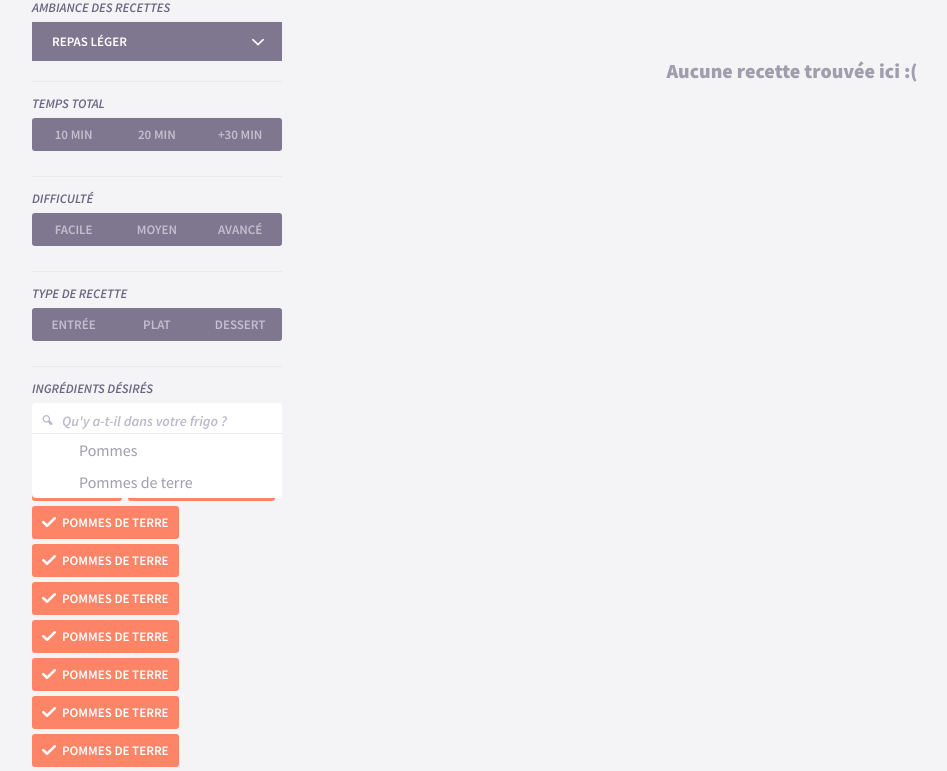
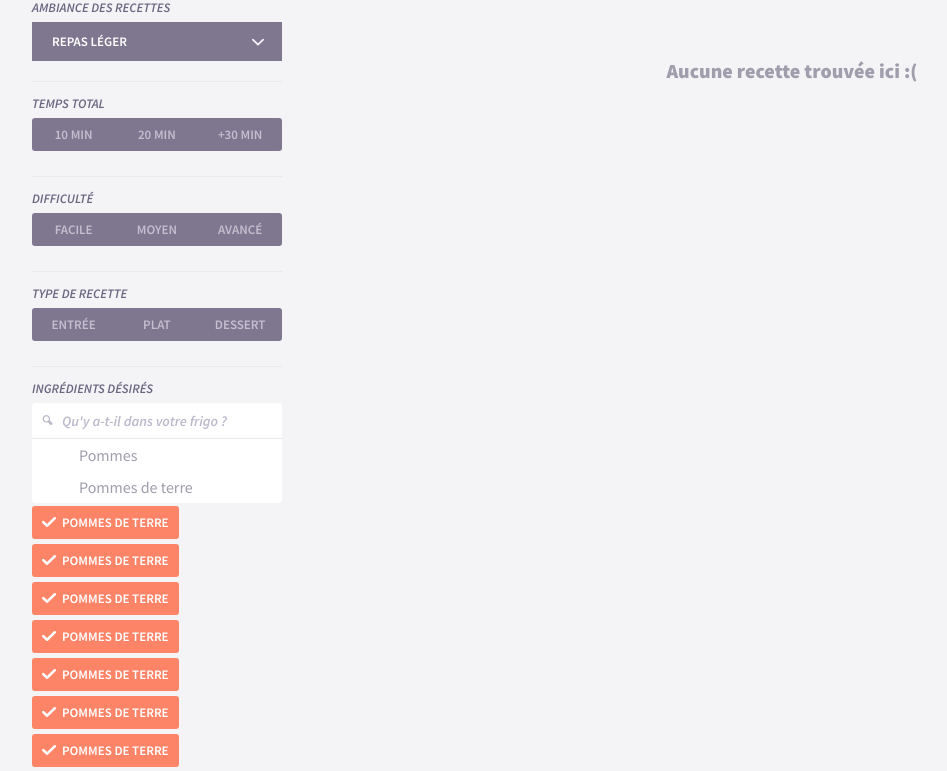
Before and after one commit to AntoineWattier/PUMIR-H3T2, a PHP site: template app/Views/Recipes/noResult.html in a window 1280 px wide. Shown: the part 155-926 px from the top of the page, without its empty margins (8-955 px from the left). Run offline with PHP 8.4, Linux system fonts and the light colour scheme; the template is opened without the code that fills it, so the values that code supplies are empty; some web fonts are replaced.

Commit message:
Ingredients filter fixes

```diff
--- a/public/styles/main.css
+++ b/public/styles/main.css
@@ -83,7 +83,7 @@ form div.ingredients.suggest input[type="text"] { border-bottom-right-radius: 0;
 form div.ingredients input[type="text"] { height: 60px; width: 100%; box-sizing: border-box; border: 0; padding-left: 50px; color: #635c78; font-size: 1.385em; font-weight: 600; border-radius: 4px; }
 form div.ingredients input[type="text"]::-webkit-input-placeholder { color: #bdb8cc; font-style: italic; }
 form div.ingredients i.zoom { position: absolute; top: 22px; left: 20px; }
-form div.ingredients ul.suggestions { position: absolute; left: 0; top: 60px; width: 100%; display: none; border-top: 1px solid #ebeaf0; }
+form div.ingredients ul.suggestions { position: absolute; left: 0; top: 60px; width: 100%; display: none; border-top: 1px solid #ebeaf0; height: 96px; overflow: hidden; border-radius: 0 0 4px 4px;}
 form div.ingredients ul.suggestions li { display: block; background: #fff; font-size: 1.231em; color: #a09dac; padding: 8px 0; transition: background ease-out 0.3s, color ease-out 0.3s; }
 form div.ingredients ul.suggestions li:last-child { border-bottom-right-radius: 4px; border-bottom-left-radius: 4px; }
 form div.ingredients ul.suggestions li:hover,form div.ingredients ul.suggestions li.text-selected {background: #fe8468; color: #fff; }
@@ -145,7 +145,7 @@ section#main.recipes aside#filters form select { font-family: "Source Sans Pro",
 section#main.recipes aside#filters form div.group label span { padding: 10px 15px;}
 section#main.recipes aside#filters form div.ingredients input[type="text"]{ height: 35px; font-size: 1.1em; padding-left: 30px; }
 section#main.recipes aside#filters form div.ingredients i.zoom.sm { top: 12px; left: 10px; }
-section#main.recipes aside#filters form div.ingredients ul.suggestions { top: 30px; }
+section#main.recipes aside#filters form div.ingredients ul.suggestions { top: 35px; }
 section#main.recipes aside#filters form div.ingredients ul.choosen-ingredients li { padding: 10px 10px;}
 section#main.recipes { padding-left: 320px; overflow: hidden; width: 1020px; margin: 0 auto; box-sizing: border-box; }
 
```
